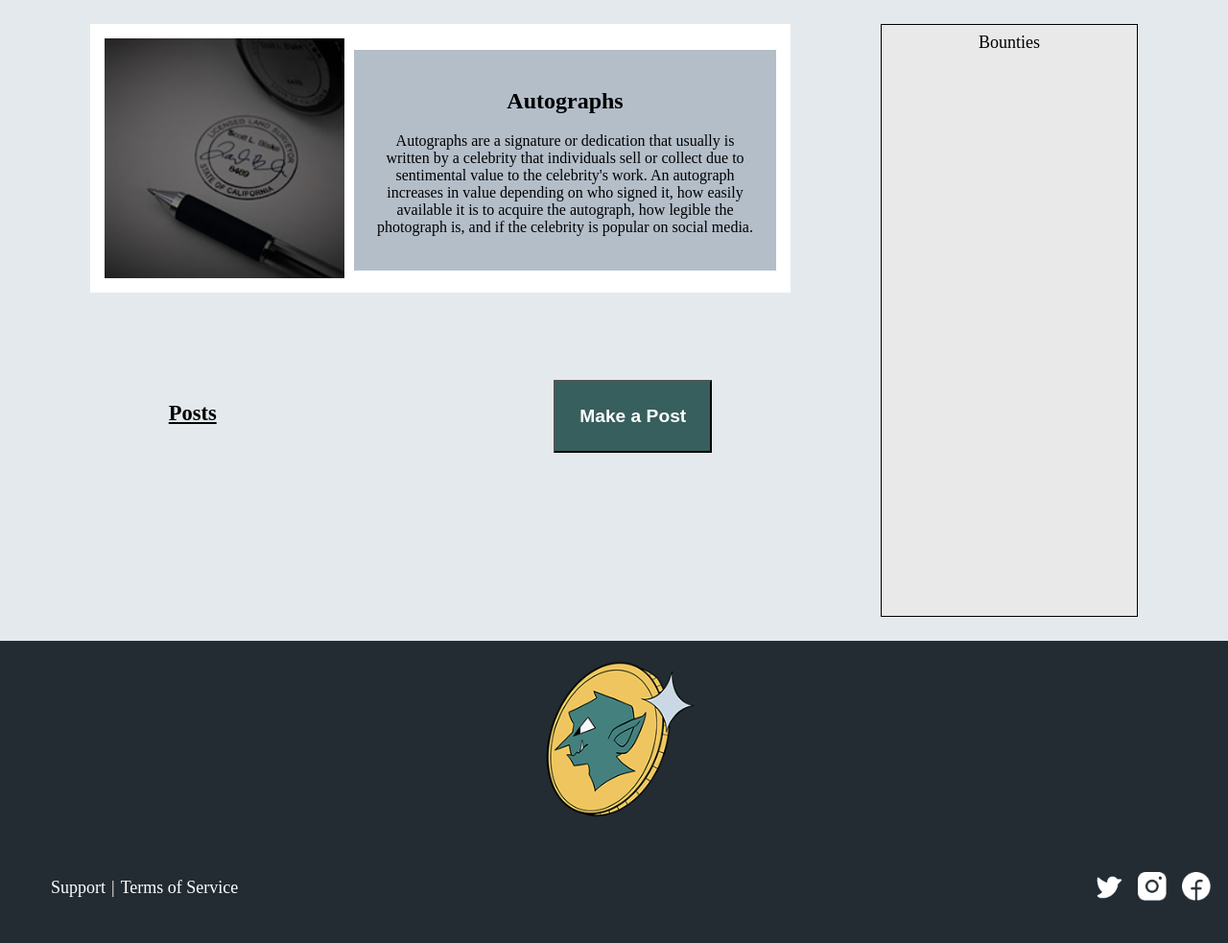
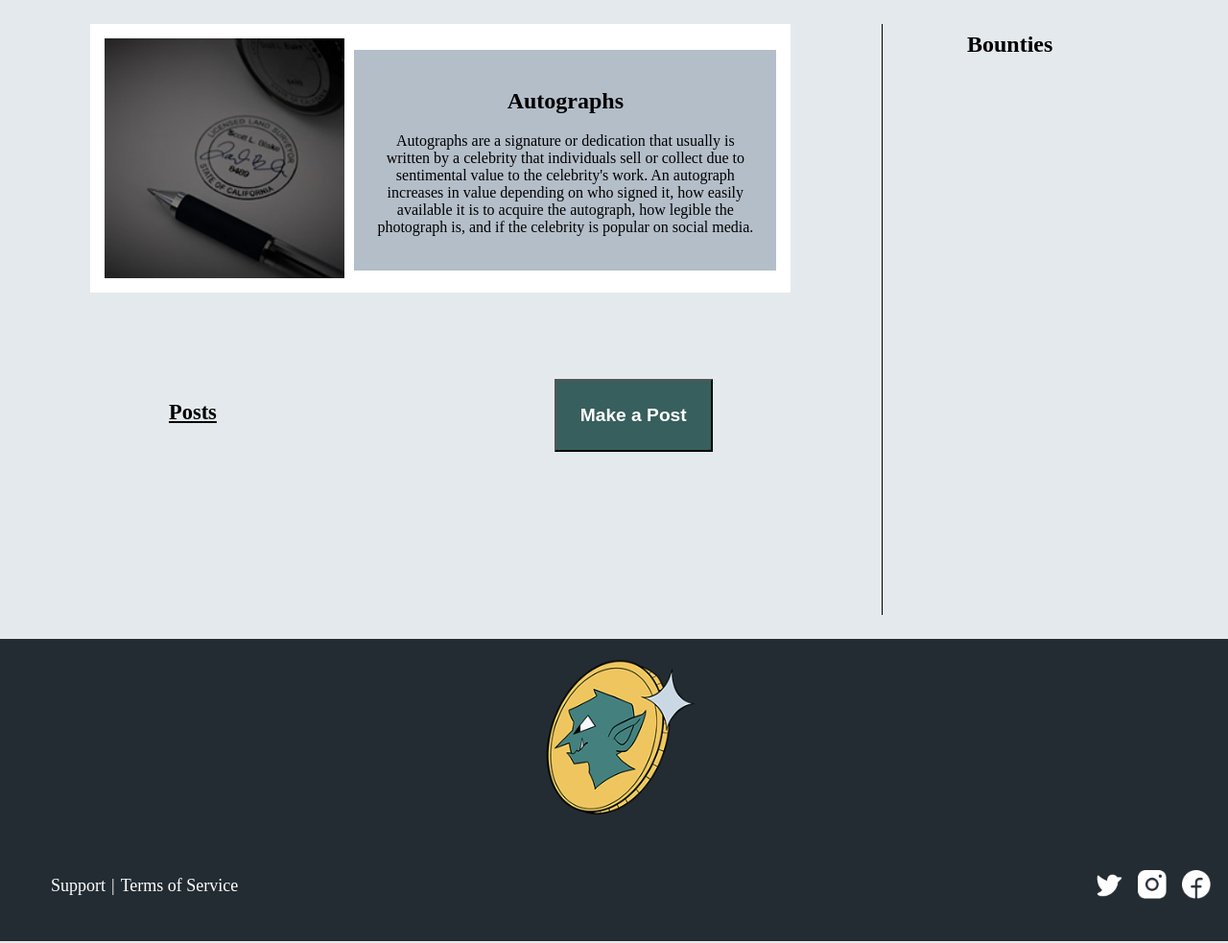
Before and after one commit to Jennabenni/goblingizmos, a PHP site: page /categories/autographsCategory.html in a window 1280 px wide. Shown: the part 144-1127 px from the top of the page at 96% size. Run offline with PHP 8.4, Linux system fonts and the light colour scheme.

Commit message:
fixed up bounties

```diff
--- a/categories/autographsCategory.html
+++ b/categories/autographsCategory.html
@@ -70,7 +70,7 @@
     <div class="specificCategoryLayoutGrid">
 
         <div class="specificCatItem1">
-            <aside>Bounties
+            <aside class="bountiesSection">Bounties
                 <div></div>
             </aside>
 
--- a/css/style.css
+++ b/css/style.css
@@ -603,5 +603,14 @@ img {
 
     }
 
+    .bountiesSection {
+        background-color: #E4E9ED;
+        border: none;
+        border-left: black 1px solid;
+        font-size: x-large;
+        font-weight: 700;
+    }
+
+
 
 }
```
